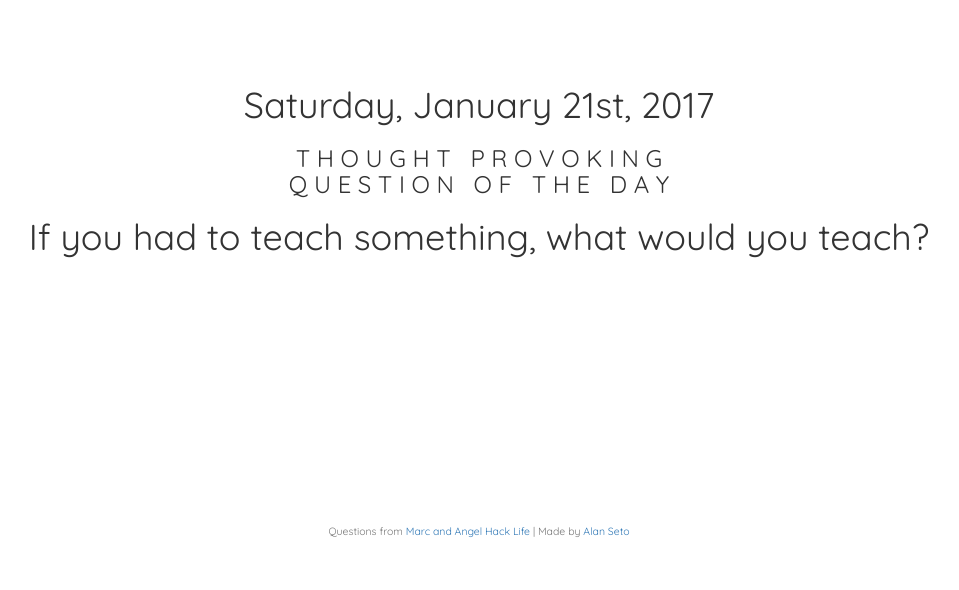
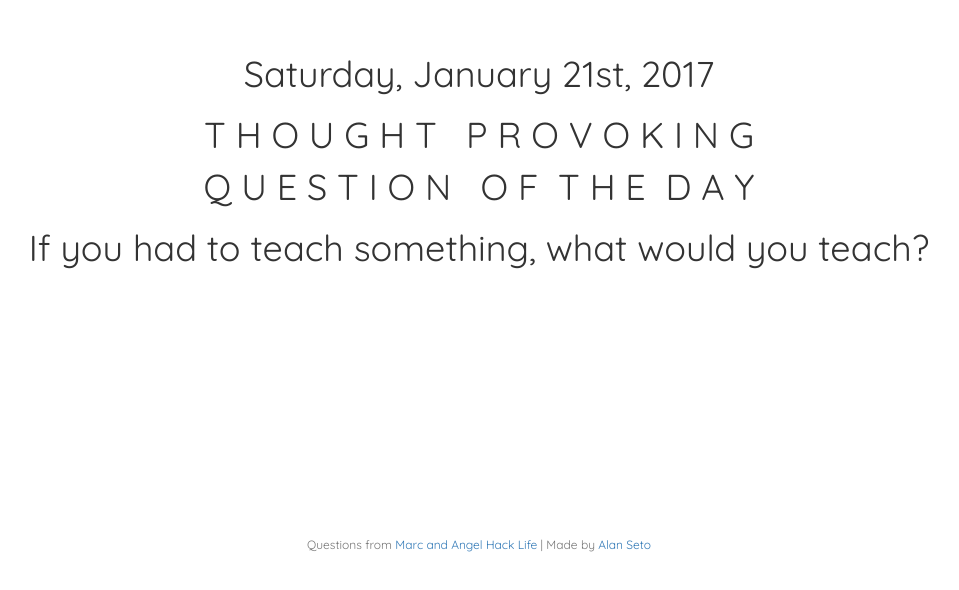
Before and after one commit to setoalan/journal-one, a website: page index.html in a window 1280 px wide. Shown: the part 234-824 px from the top of the page, without its empty margins (161-1120 px from the left). Before the commit the page ends 800 px from the top, so only its background shows below. Drawn offline with nearby package versions, Linux system fonts and the light colour scheme.

Commit message:
Style page

```diff
--- a/css/style.css
+++ b/css/style.css
@@ -1,18 +1,55 @@
+p {
+  font-family: 'Quicksand', sans-serif;
+  text-align: center;
+}
+
+footer {
+  position: absolute;
+  bottom: 0;
+  width: 100%;
+}
+
+@media (max-width: 768px) {
+  p {
+    font-size: 16px;
+  }
+
+  .text-footer {
+    height: 90px;
+    font-size: 10px;
+  }
+}
+
+@media (min-width: 768px) {
+  p {
+    font-size: 20px;
+  }
+
+  .text-footer {
+    height: 50px;
+    font-size: 10px;
+  }
+}
+
+@media (min-width: 992px) {
+  p {
+    font-size: 28px;
+  }
+}
+
+@media (min-width: 1200px) {
+  p {
+    font-size: 36px;
+  }
+
+  .text-footer {
+    font-size: 12px;
+  }
+}
+
 .container {
   position: absolute;
   top: 50%;
   left: 50%;
   transform: translateX(-50%) translateY(-50%);
 }
-
-.footer {
-  position: absolute;
-  bottom: 0;
-  width: 100%;
-  height: 60px;
-  font-size: 0.75em;
-}
-
-.text-center {
-  font-family: 'Quicksand', sans-serif;
-}
--- a/index.html
+++ b/index.html
@@ -20,26 +20,31 @@
   <![endif]-->
 </head>
 <body>
+
   <div class="container">
     <div class="row">
       <div class="col-xs-12">
-        <div id="date" class="text-center">
+        <div id="date">
           ...
         </div>
-        <h3 class="text-center">T H O U G H T &nbsp; P R O V O K I N G <br>
-          Q U E S T I O N &nbsp; O F &nbsp; T H E &nbsp; D A Y
-        </h3>
-        <div id="journalQuestion" class="text-center">
+        <p>T&nbsp;H&nbsp;O&nbsp;U&nbsp;G&nbsp;H&nbsp;T&nbsp;&nbsp;
+          P&nbsp;R&nbsp;O&nbsp;V&nbsp;O&nbsp;K&nbsp;I&nbsp;N&nbsp;G<br>
+          Q&nbsp;U&nbsp;E&nbsp;S&nbsp;T&nbsp;I&nbsp;O&nbsp;N&nbsp;&nbsp;
+          O&nbsp;F&nbsp;&nbsp;T&nbsp;H&nbsp;E&nbsp;&nbsp;D&nbsp;A&nbsp;Y
+        </p>
+        <div id="journalQuestion">
           ...
         </div>
       </div>
     </div>
   </div>
-  <footer class="footer">
+
+  <footer>
     <div class="container">
-      <p class="text-center text-muted">Questions from <a href="http://www.marcandangel.com/2011/03/14/365-thought-provoking-questions-to-ask-yourself-this-year/" target="_blank">Marc and Angel Hack Life</a> | Made by <a href="http://alanseto.com/" target="_blank">Alan Seto</a></p>
+      <p class="text-muted text-footer">Questions from <a href="http://www.marcandangel.com/2011/03/14/365-thought-provoking-questions-to-ask-yourself-this-year/" target="_blank">Marc and Angel Hack Life</a> | Made by <a href="http://alanseto.com/" target="_blank">Alan Seto</a></p>
     </div>
   </footer>
+
   <script src="bower_components/jquery/dist/jquery.min.js"></script>
   <script src="bower_components/bootstrap/dist/js/bootstrap.min.js"></script>
   <script src="bower_components/moment/min/moment.min.js"></script>
--- a/js/index.js
+++ b/js/index.js
@@ -366,10 +366,10 @@ var questions = [
   'How would you describe your future in three words?'
 ];
 
-$('#date').html('<h1>' + moment().format('dddd, MMMM Do, YYYY') + '</h1>');
+$('#date').html('<p>' + moment().format('dddd, MMMM Do, YYYY') + '</p>');
 
 if (moment().dayOfYear() != 366) {
-  $('#journalQuestion').html('<h1>' + questions[moment().dayOfYear() - 1] + '</h1>');
+  $('#journalQuestion').html('<p>' + questions[moment().dayOfYear() - 1] + '</p>');
 } else {
-  $('#journalQuestion').html('<h1>' + questions[Math.floor(Math.random() * questions.length)] + '</h1>');
+  $('#journalQuestion').html('<p>' + questions[Math.floor(Math.random() * questions.length)] + '</p>');
 }
```
